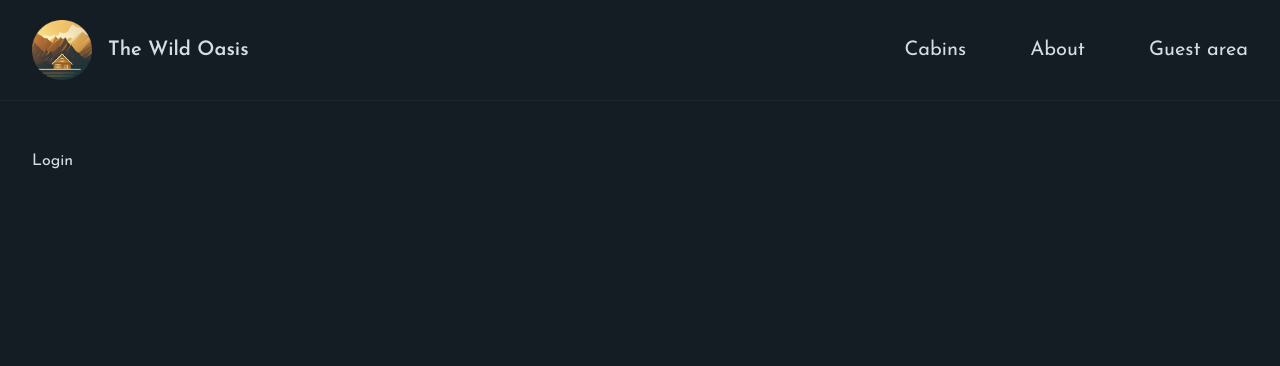
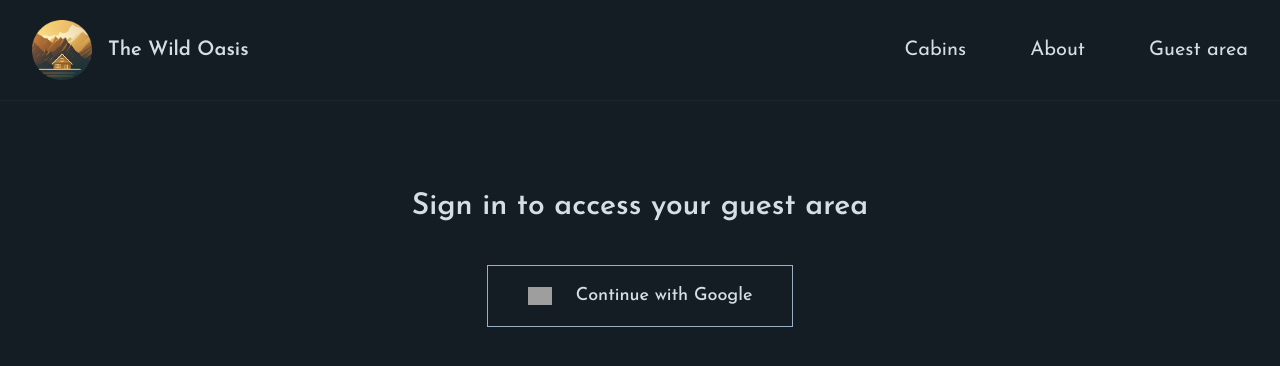
Before and after one commit to RossWebFS/the-wild-oasis-website, a Next.js app: page /login in a window 1280 px wide. Shown: the top 366 px of the page. Built offline with nearby package versions, Linux system fonts and the light colour scheme; no server answers; grey boxes are pictures that could not be loaded.

Commit message:
Implemented sign in/out functionality

```diff
--- a/app/_components/Navigation.js
+++ b/app/_components/Navigation.js
@@ -1,4 +1,5 @@
 import Link from "next/link";
+
 import { auth } from "@/app/_lib/auth";
 
 const Navigation = async () => {
--- /dev/null
+++ b/app/_components/SignInButton.js
@@ -0,0 +1,19 @@
+import { signInAction } from "@/app/_lib/actions";
+
+const SignInButton = () => {
+  return (
+    <form action={signInAction}>
+      <button className="flex items-center gap-6 border border-primary-300 px-10 py-4 text-lg font-medium">
+        <img
+          src="https://authjs.dev/img/providers/google.svg"
+          alt="Google logo"
+          height="24"
+          width="24"
+        />
+        <span>Continue with Google</span>
+      </button>
+    </form>
+  );
+};
+
+export default SignInButton;
--- a/app/_components/SignOutButton.js
+++ b/app/_components/SignOutButton.js
@@ -1,11 +1,14 @@
 import { ArrowRightOnRectangleIcon } from "@heroicons/react/24/solid";
+import { signOutAction } from "@/app/_lib/actions";
 
 const SignOutButton = () => {
   return (
-    <button className="hover:bg-primary-900 hover:text-primary-100 text-primary-200 flex w-full items-center gap-4 px-5 py-3 font-semibold transition-colors">
-      <ArrowRightOnRectangleIcon className="text-primary-600 h-5 w-5" />
-      <span>Sign out</span>
-    </button>
+    <form action={signOutAction}>
+      <button className="flex w-full items-center gap-4 px-5 py-3 font-semibold text-primary-200 transition-colors hover:bg-primary-900 hover:text-primary-100">
+        <ArrowRightOnRectangleIcon className="h-5 w-5 text-primary-600" />
+        <span>Sign out</span>
+      </button>
+    </form>
   );
 };
 
--- /dev/null
+++ b/app/_lib/actions.js
@@ -0,0 +1,11 @@
+"use server";
+
+import { signIn, signOut } from "@/app/_lib/auth";
+
+export const signInAction = async () => {
+  await signIn("google", { redirectTo: "/account" });
+};
+
+export const signOutAction = async () => {
+  await signOut({ redirectTo: "/" });
+};
--- a/app/_lib/auth.js
+++ b/app/_lib/auth.js
@@ -13,9 +13,14 @@ const authConfig = {
       return !!auth?.user;
     },
   },
+  pages: {
+    signIn: "/login"
+  }
 };
 
 export const {
   auth,
+  signIn,
+  signOut,
   handlers: { GET, POST },
 } = NextAuth(authConfig);
--- a/app/account/page.js
+++ b/app/account/page.js
@@ -1,9 +1,18 @@
+import { auth } from "@/app/_lib/auth";
+
 export const metadata = {
   title: "Account",
 };
 
-const Page = () => {
-  return <div>Account</div>;
+const Page = async () => {
+  const session = await auth();
+  const firstName = session.user.name.split(" ").at(0);
+
+  return (
+    <h2 className="mb-7 text-2xl font-semibold text-accent-400">
+      Welcome, {firstName}
+    </h2>
+  );
 };
 
 export default Page;
--- a/app/login/page.js
+++ b/app/login/page.js
@@ -1,9 +1,19 @@
+import SignInButton from "@/app/_components/SignInButton";
+
 export const metadata = {
   title: "Login",
 };
 
 const Page = () => {
-  return <div>Login</div>;
+  return (
+    <div className="mt-10 flex flex-col items-center gap-10">
+      <h2 className="text-3xl font-semibold">
+        Sign in to access your guest area
+      </h2>
+
+      <SignInButton />
+    </div>
+  );
 };
 
 export default Page;
```
